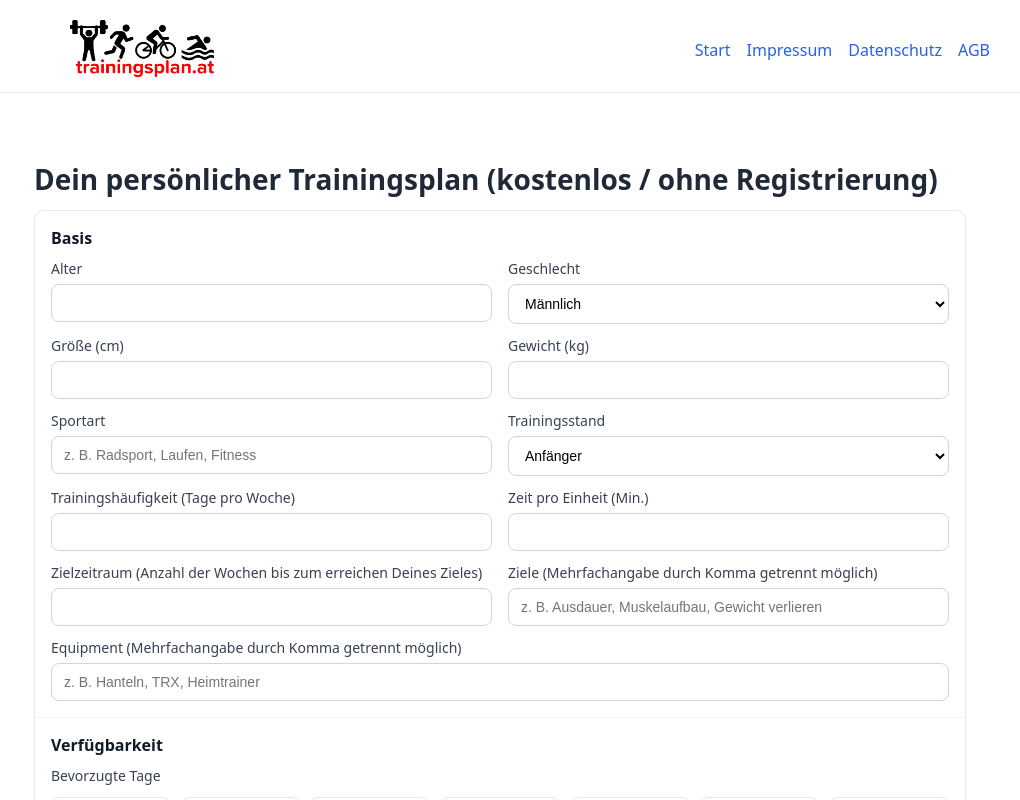
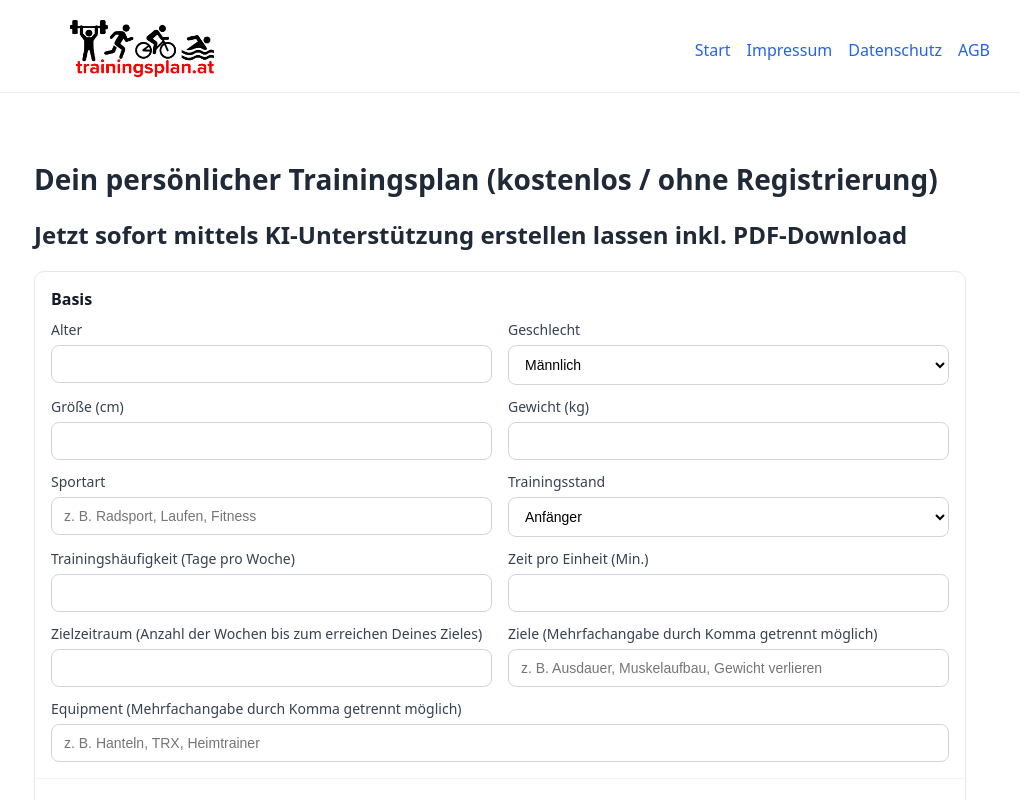
Before and after one commit to rolandkreslin1-spec/trainingsplan-at, a Next.js app: page / in a window 1280 px wide. Shown: the top 800 px of the page, without its empty margins (140-1160 px from the left). Built offline with nearby package versions, Linux system fonts and the light colour scheme.

Commit message:
Update app/page.tsx

```diff
--- a/app/page.tsx
+++ b/app/page.tsx
@@ -113,8 +113,9 @@ export default function HomePage() {
   return (
     <main className="wrap">
       <h1 className="title">Dein persönlicher Trainingsplan (kostenlos / ohne Registrierung)</h1>
+      <h2>Jetzt sofort mittels KI-Unterstützung erstellen lassen inkl. PDF-Download</h2>
 
-      <form className="card" onSubmit={onSubmit}>
+     <form className="card" onSubmit={onSubmit}>
         {/* Basis */}
         <section className="section">
           <h2>Basis</h2>
```
